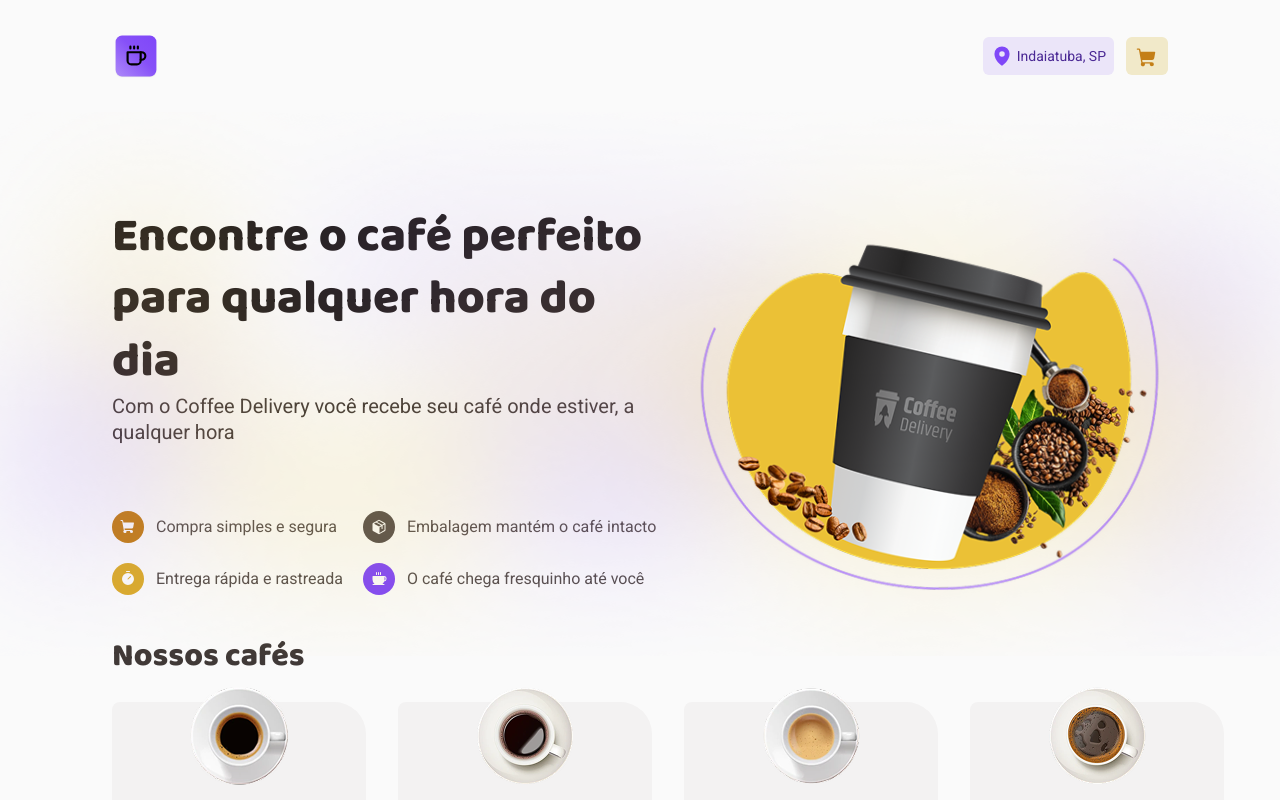
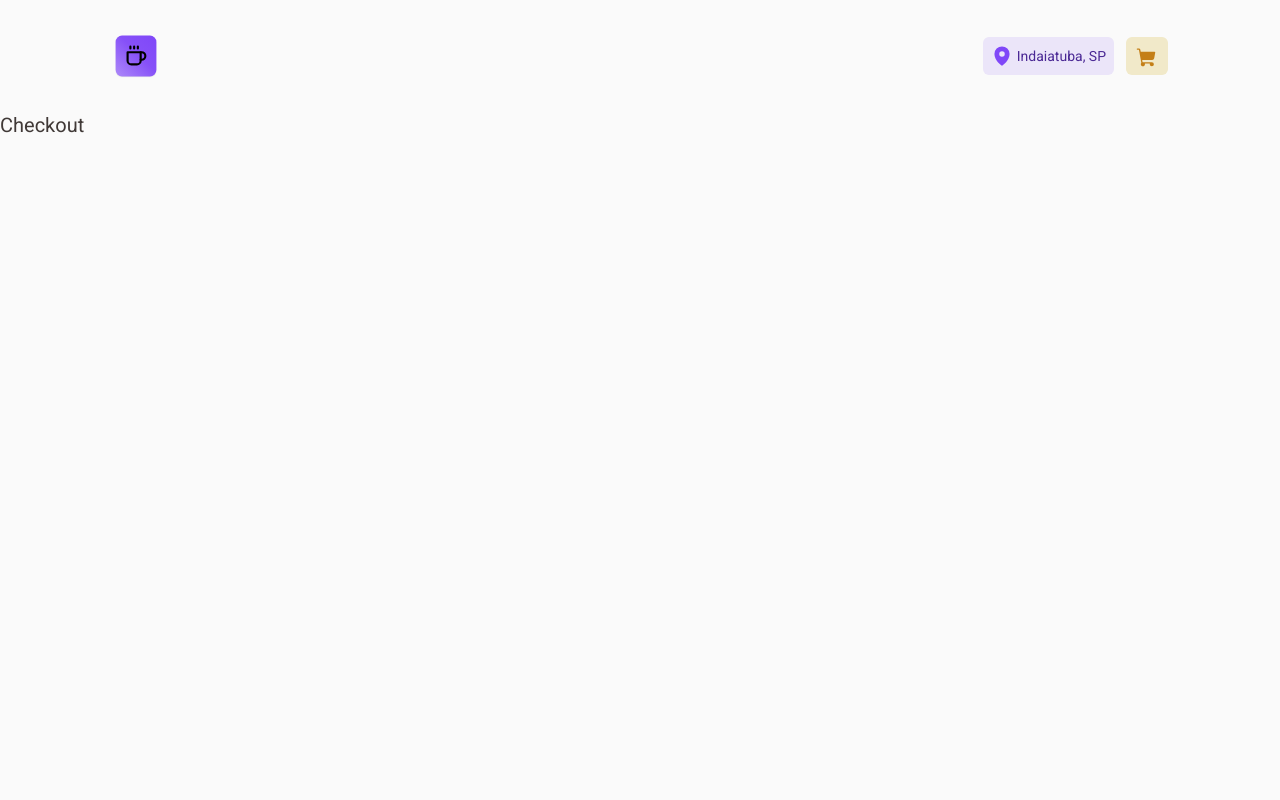
Before and after one commit to victorozoterio/coffee-delivery, a React (Vite) app: page /checkout in a window 1280 px wide. Shown: the top 800 px of the page. Built offline with nearby package versions, Linux system fonts and the light colour scheme.

Commit message:
feat: adiciona sistema de rotas com layout padrão e página checkout

```diff
--- a/package.json
+++ b/package.json
@@ -13,6 +13,7 @@
     "phosphor-react": "^1.4.1",
     "react": "^19.1.1",
     "react-dom": "^19.1.1",
+    "react-router-dom": "^7.9.4",
     "styled-components": "^6.1.19"
   },
   "devDependencies": {
--- a/src/App.tsx
+++ b/src/App.tsx
@@ -1,17 +1,14 @@
 import { ThemeProvider } from "styled-components";
-
 import { defaultTheme } from "./styles/themes/default";
+import { CartProvider } from "./contexts/CartContext";
 import { GlobalStyle } from "./styles/global";
-import { Header } from "./components/Header";
-import { Home } from "./pages/Home";
-import { CartProvider } from "./contexts/CartContext";
+import { Router } from "./Router";
 
 export function App() {
   return (
     <ThemeProvider theme={defaultTheme}>
       <CartProvider>
-        <Header />
-        <Home />
+        <Router />
         <GlobalStyle />
       </CartProvider>
     </ThemeProvider>
--- /dev/null
+++ b/src/Router.tsx
@@ -0,0 +1,15 @@
+import { Route, Routes } from "react-router-dom";
+import { DefaultLayout } from "./layouts/DefaultLayout";
+import { Checkout } from "./pages/Checkout";
+import { Home } from "./pages/Home";
+
+export function Router() {
+  return (
+    <Routes>
+      <Route path="/" element={<DefaultLayout />}>
+        <Route path="/" element={<Home />} />
+        <Route path="/checkout" element={<Checkout />} />
+      </Route>
+    </Routes>
+  );
+}
--- /dev/null
+++ b/src/layouts/DefaultLayout/index.tsx
@@ -0,0 +1,11 @@
+import { Outlet } from "react-router-dom";
+import { Header } from "../../components/Header";
+
+export function DefaultLayout() {
+  return (
+    <>
+      <Header />
+      <Outlet />
+    </>
+  );
+}
--- a/src/main.tsx
+++ b/src/main.tsx
@@ -1,9 +1,12 @@
 import { StrictMode } from "react";
 import { createRoot } from "react-dom/client";
+import { BrowserRouter } from "react-router-dom";
 import { App } from "./App.tsx";
 
 createRoot(document.getElementById("root")!).render(
   <StrictMode>
-    <App />
+    <BrowserRouter>
+      <App />
+    </BrowserRouter>
   </StrictMode>
 );
--- /dev/null
+++ b/src/pages/Checkout/index.tsx
@@ -0,0 +1,3 @@
+export function Checkout() {
+  return <div>Checkout</div>;
+}
```
Also changed, not shown: 1 other file (tests, documents, lock files or other folders).
